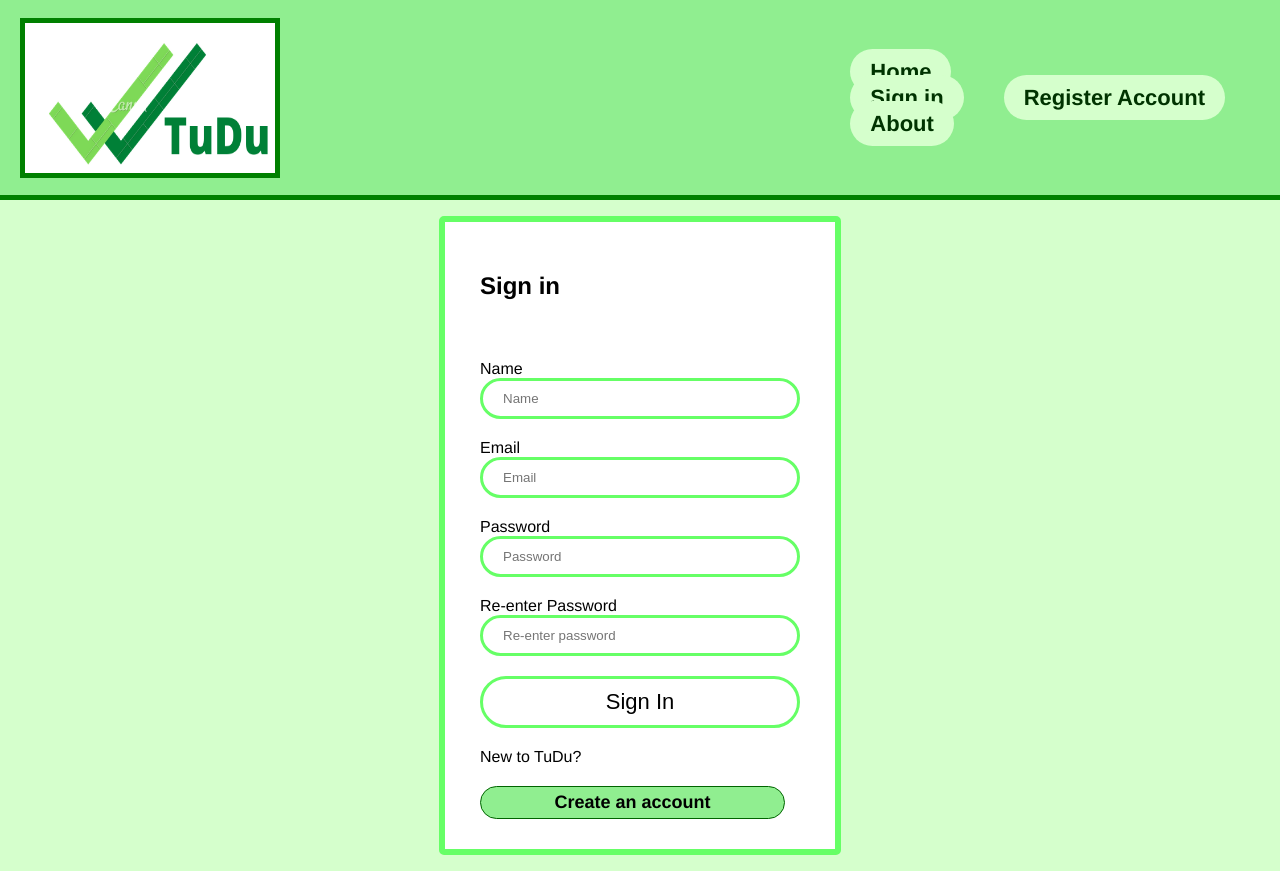
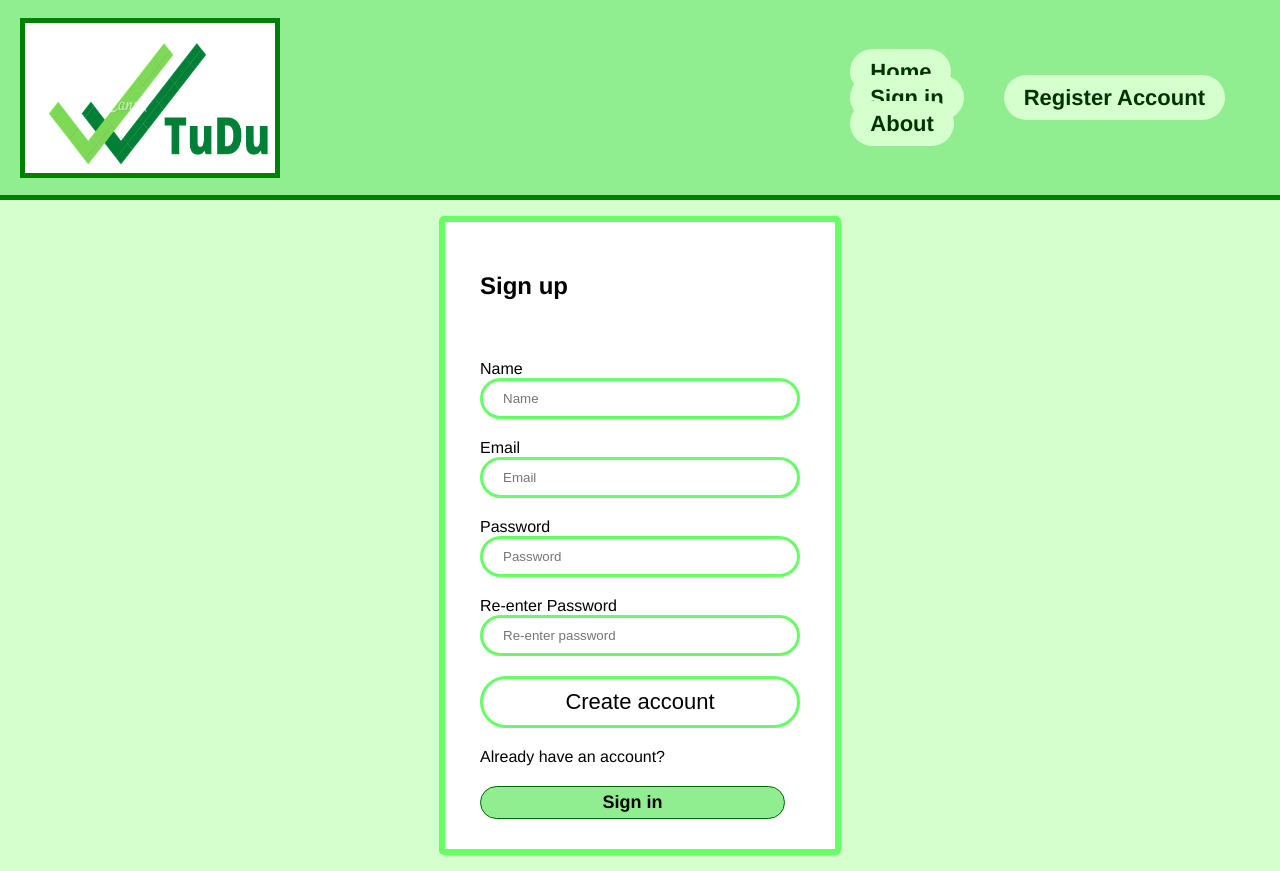
Before and after one commit to lhoogenraad/tudu-application, a React (Create React App) app in the folder frontend/: page /register in a window 1280 px wide. Built offline with nearby package versions, Linux system fonts and the light colour scheme.

Commit message:
Fixed up other labels of registerscreen.js

```diff
--- a/frontend/src/screens/registerscreen.js
+++ b/frontend/src/screens/registerscreen.js
@@ -28,7 +28,7 @@ function RegisterScreen(props) {
     const submitHandler = (e) => {
         // Prevent page from refreshing after submission
         e.preventDefault();
-        dispatch(register(email, password));
+        dispatch(register(name, email, password));
     }
 
     return (
@@ -36,11 +36,11 @@ function RegisterScreen(props) {
             <form onSubmit={submitHandler}>
                 <ul className="form-container">
                     <li>
-                        <h2>Sign in</h2>
+                        <h2>Sign up</h2>
                     </li>
                     <li>
                         {loading && <div>Loading...</div>}
-                        {error && <div>Invalid email or password</div>}
+                        {error && <div>{error}</div>}
                     </li>
                     <li>
                         <label htmlFor="name">Name</label>
@@ -86,13 +86,13 @@ function RegisterScreen(props) {
                         ></input>
                     </li>
                     <li>
-                        <button type="submit" className="button primary">Sign In</button>
+                        <button type="submit" className="button primary">Create account</button>
                     </li>
                     <li>
-                        New to TuDu?
+                        Already have an account?
                     </li>
                     <li>
-                        <Link to="/register" className="button secondary text-center">Create an account</Link>
+                        <Link to="/register" className="button secondary text-center">Sign in</Link>
                     </li>
                 </ul>
             </form>
```
